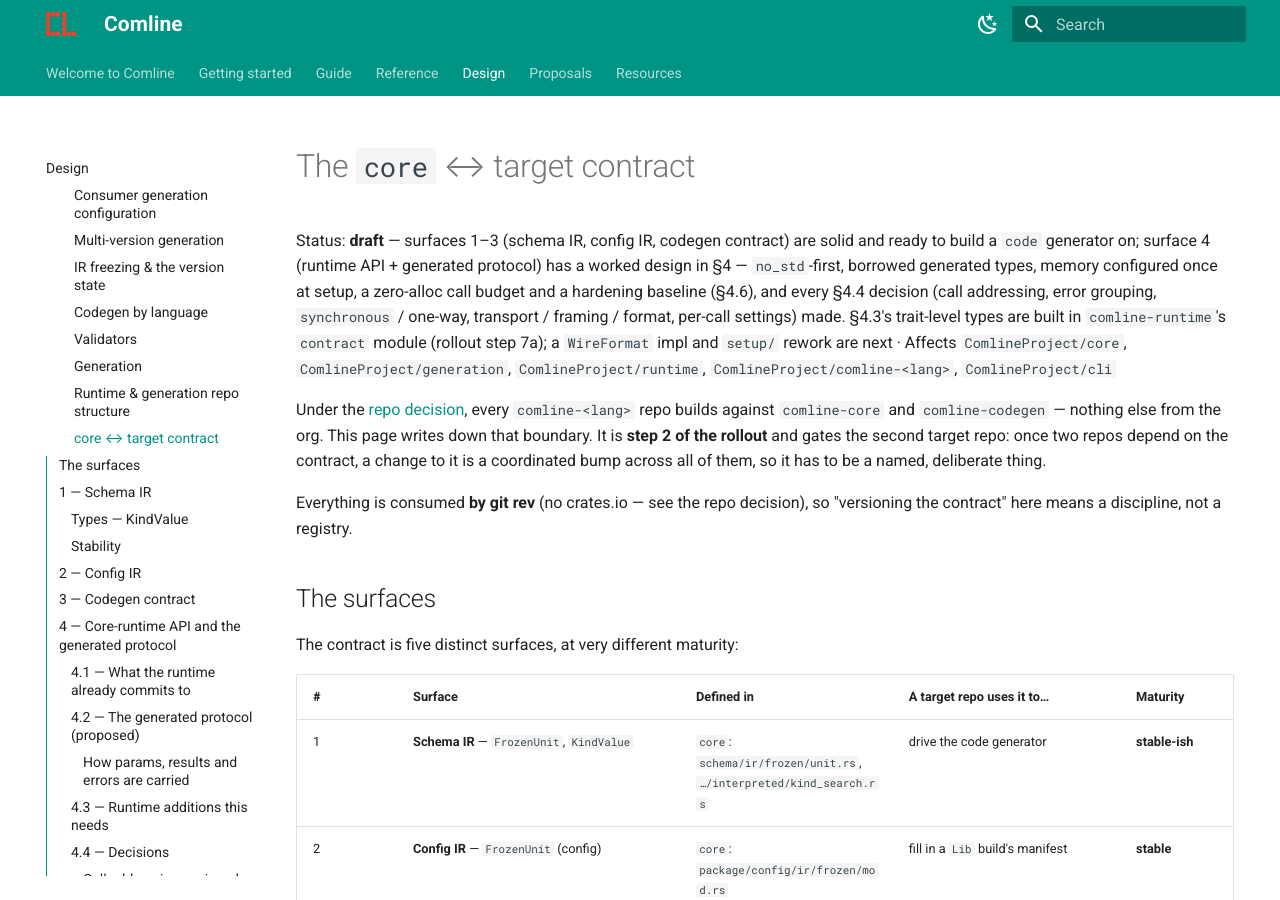
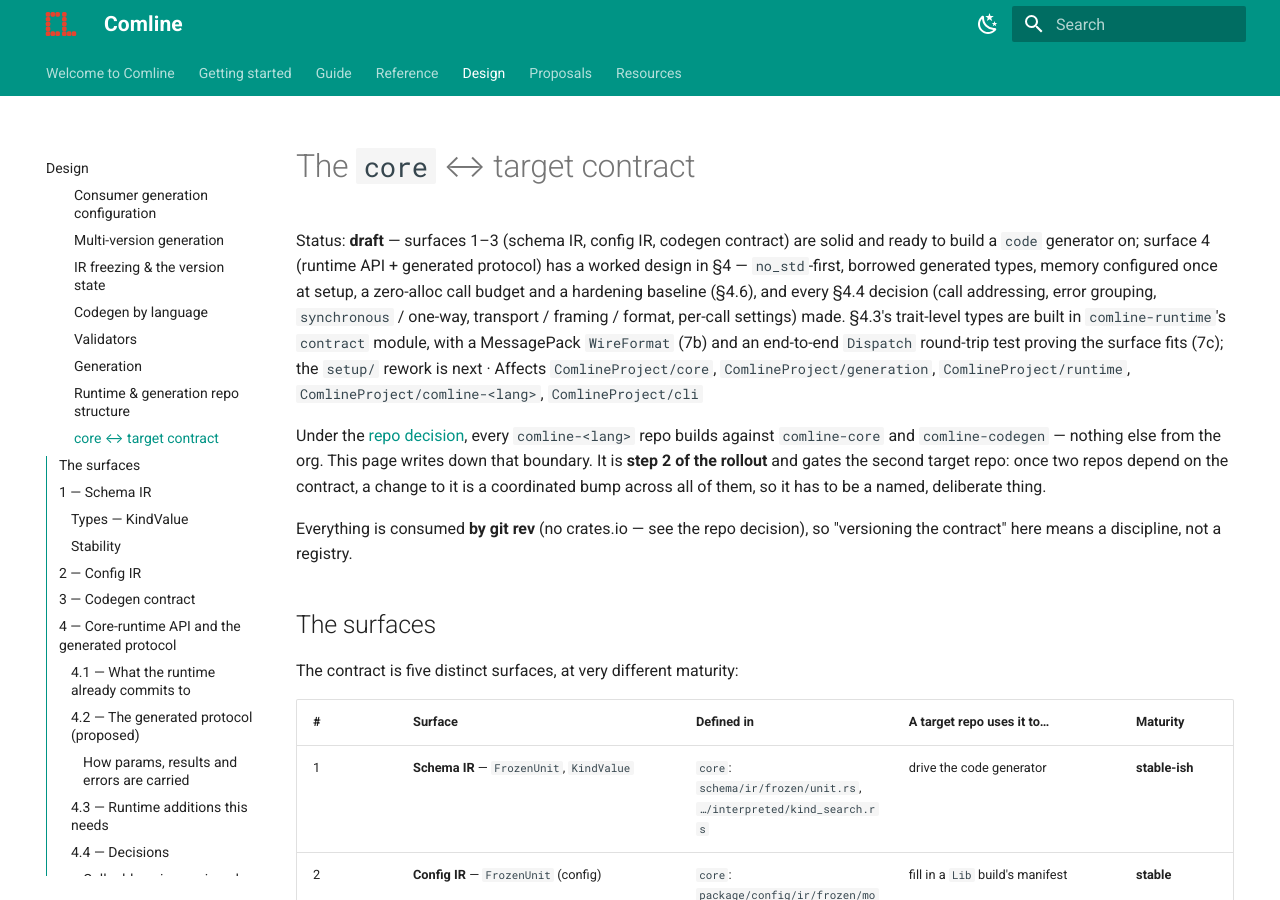
Before and after one commit to ComlineProject/docs, an MkDocs documentation site: the page built from docs/docs/design/core-target-contract.md, in a window 1280 px wide and 900 px high. Built offline with MkDocs 1.6.1 and Material for MkDocs 9.7.7, drawn with Linux system fonts in a browser that asks for light colours; the version menu is left out; some of the changed text lies outside the part shown.

Commit message:
docs(design): runtime 7b/7c — MsgPack WireFormat + end-to-end Dispatch test

```diff
--- a/docs/docs/design/core-target-contract.md
+++ b/docs/docs/design/core-target-contract.md
@@ -7,7 +7,8 @@
 hardening baseline (§4.6), and every §4.4 decision (call addressing, error
 grouping, `synchronous` / one-way, transport / framing / format, per-call
 settings) made. §4.3's trait-level types are built in `comline-runtime`'s
-`contract` module (rollout step 7a); a `WireFormat` impl and `setup/` rework are
+`contract` module, with a MessagePack `WireFormat` (7b) and an end-to-end
+`Dispatch` round-trip test proving the surface fits (7c); the `setup/` rework is
 next ·
 Affects
 `ComlineProject/core`, `ComlineProject/generation`, `ComlineProject/runtime`,
```
Also changed, not shown: other parts of docs/docs/design/core-target-contract.md (+1 -1 lines).
